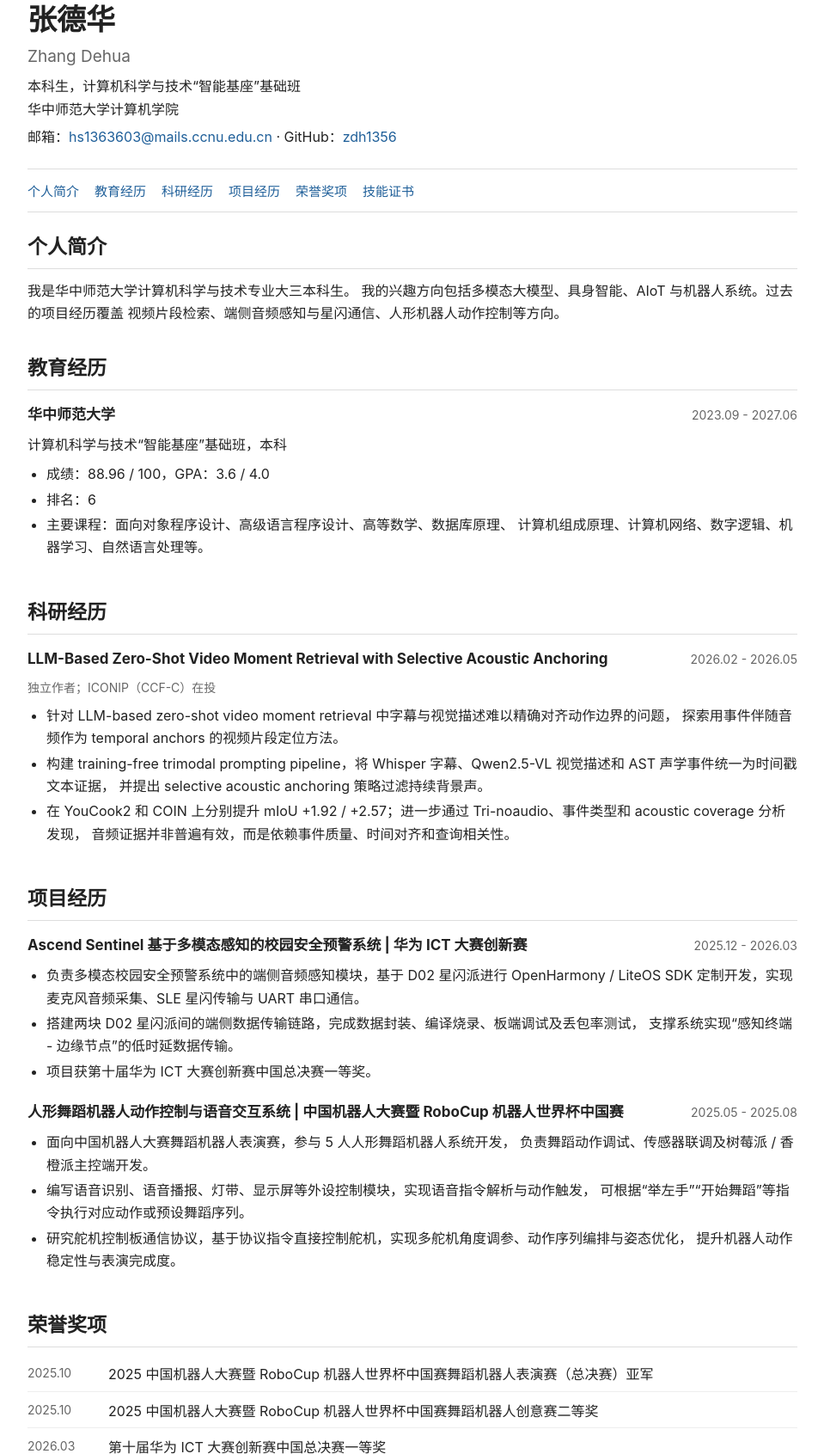
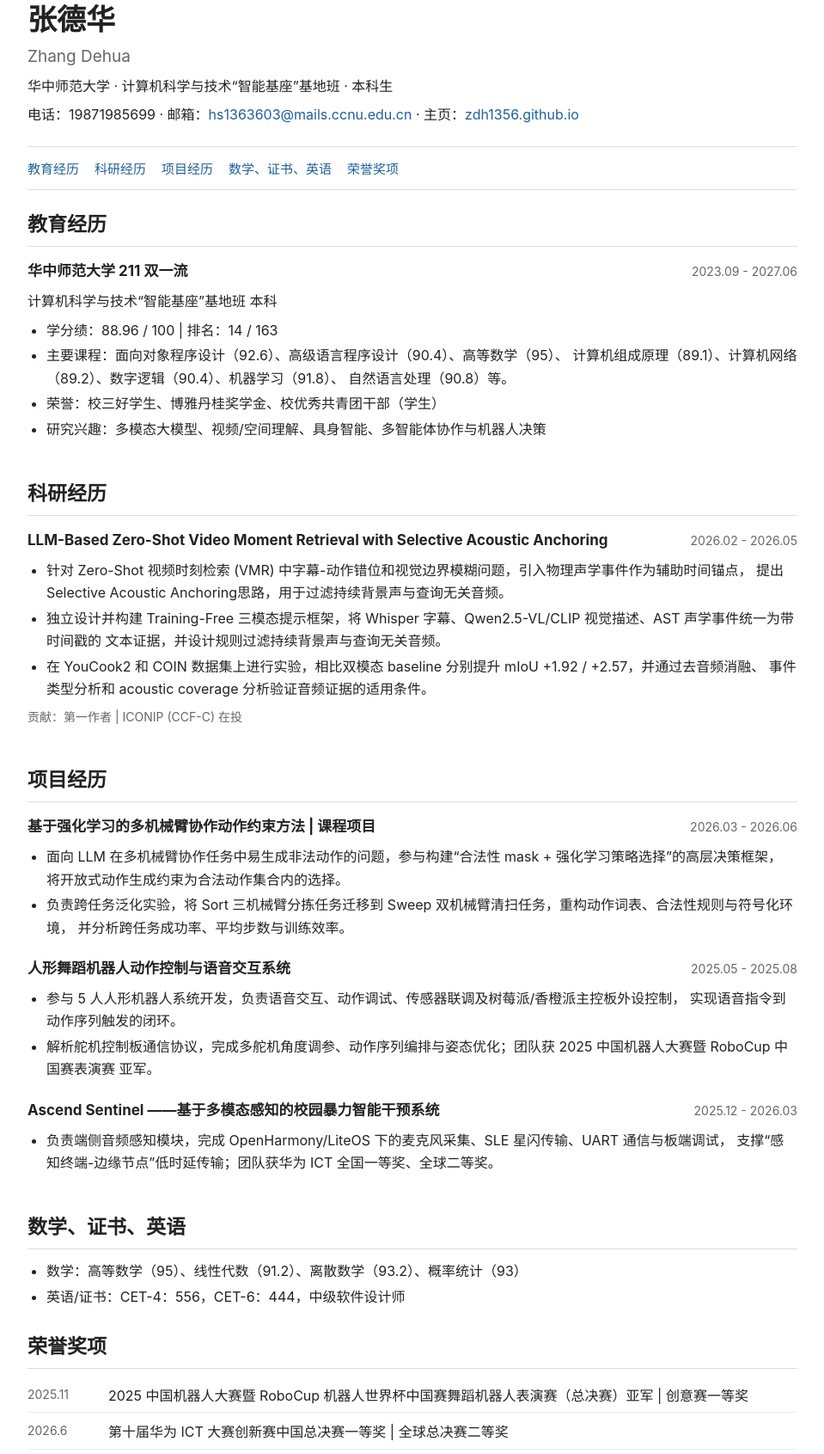
Before and after one commit to zdh1356/zdh1356.github.io, a plain HTML site: page index.html in a window 1280 px wide. Shown: the part 29-1720 px from the top of the page at 86% size, without its empty margins (160-1119 px from the left). Drawn offline with Linux system fonts and the light colour scheme.

Commit message:
Update homepage from latest resume

```diff
--- a/index.html
+++ b/index.html
@@ -6,7 +6,7 @@
     <title>张德华 | Zhang Dehua</title>
     <meta
       name="description"
-      content="张德华，华中师范大学计算机科学与技术本科生。研究兴趣包括多模态大模型、具身智能、AIoT 与机器人系统。"
+      content="张德华，华中师范大学计算机科学与技术“智能基座”基地班本科生。研究兴趣包括多模态大模型、视频/空间理解、具身智能、多智能体协作与机器人决策。"
     />
     <link rel="stylesheet" href="styles.css" />
   </head>
@@ -16,51 +16,40 @@
         <div>
           <h1>张德华</h1>
           <p class="subtitle">Zhang Dehua</p>
+          <p>华中师范大学 · 计算机科学与技术“智能基座”基地班 · 本科生</p>
           <p>
-            本科生，计算机科学与技术“智能基座”基础班<br />
-            华中师范大学计算机学院
-          </p>
-          <p>
-            邮箱：<a href="mailto:hs1363603@mails.ccnu.edu.cn">hs1363603@mails.ccnu.edu.cn</a>
-            · GitHub：<a href="https://github.com/zdh1356">zdh1356</a>
+            电话：19871985699 · 邮箱：<a href="mailto:hs1363603@mails.ccnu.edu.cn">hs1363603@mails.ccnu.edu.cn</a>
+            · 主页：<a href="https://zdh1356.github.io/">zdh1356.github.io</a>
           </p>
         </div>
       </header>
 
       <nav class="nav" aria-label="页面导航">
-        <a href="#about">个人简介</a>
         <a href="#education">教育经历</a>
         <a href="#research">科研经历</a>
         <a href="#projects">项目经历</a>
+        <a href="#skills">数学、证书、英语</a>
         <a href="#awards">荣誉奖项</a>
-        <a href="#skills">技能证书</a>
       </nav>
 
       <main>
-        <section id="about">
-          <h2>个人简介</h2>
-          <p>
-            我是华中师范大学计算机科学与技术专业大三本科生。
-            我的兴趣方向包括多模态大模型、具身智能、AIoT 与机器人系统。过去的项目经历覆盖
-            视频片段检索、端侧音频感知与星闪通信、人形机器人动作控制等方向。
-          </p>
-        </section>
-
         <section id="education">
           <h2>教育经历</h2>
           <div class="item">
             <div class="item-title">
-              <strong>华中师范大学</strong>
+              <strong>华中师范大学 211 双一流</strong>
               <span>2023.09 - 2027.06</span>
             </div>
-            <p>计算机科学与技术“智能基座”基础班，本科</p>
+            <p>计算机科学与技术“智能基座”基地班 本科</p>
             <ul>
-              <li>成绩：88.96 / 100，GPA：3.6 / 4.0</li>
-              <li>排名：6</li>
+              <li>学分绩：88.96 / 100 | 排名：14 / 163</li>
               <li>
-                主要课程：面向对象程序设计、高级语言程序设计、高等数学、数据库原理、
-                计算机组成原理、计算机网络、数字逻辑、机器学习、自然语言处理等。
+                主要课程：面向对象程序设计（92.6）、高级语言程序设计（90.4）、高等数学（95）、
+                计算机组成原理（89.1）、计算机网络（89.2）、数字逻辑（90.4）、机器学习（91.8）、
+                自然语言处理（90.8）等。
               </li>
+              <li>荣誉：校三好学生、博雅丹桂奖学金、校优秀共青团干部（学生）</li>
+              <li>研究兴趣：多模态大模型、视频/空间理解、具身智能、多智能体协作与机器人决策</li>
             </ul>
           </div>
         </section>
@@ -72,21 +61,21 @@
               <strong>LLM-Based Zero-Shot Video Moment Retrieval with Selective Acoustic Anchoring</strong>
               <span>2026.02 - 2026.05</span>
             </div>
-            <p class="meta">独立作者；ICONIP（CCF-C）在投</p>
             <ul>
               <li>
-                针对 LLM-based zero-shot video moment retrieval 中字幕与视觉描述难以精确对齐动作边界的问题，
-                探索用事件伴随音频作为 temporal anchors 的视频片段定位方法。
+                针对 Zero-Shot 视频时刻检索 (VMR) 中字幕-动作错位和视觉边界模糊问题，引入物理声学事件作为辅助时间锚点，
+                提出Selective Acoustic Anchoring思路，用于过滤持续背景声与查询无关音频。
               </li>
               <li>
-                构建 training-free trimodal prompting pipeline，将 Whisper 字幕、Qwen2.5-VL 视觉描述和 AST 声学事件统一为时间戳文本证据，
-                并提出 selective acoustic anchoring 策略过滤持续背景声。
+                独立设计并构建 Training-Free 三模态提示框架，将 Whisper 字幕、Qwen2.5-VL/CLIP 视觉描述、AST 声学事件统一为带时间戳的
+                文本证据，并设计规则过滤持续背景声与查询无关音频。
               </li>
               <li>
-                在 YouCook2 和 COIN 上分别提升 mIoU +1.92 / +2.57；进一步通过 Tri-noaudio、事件类型和 acoustic coverage 分析发现，
-                音频证据并非普遍有效，而是依赖事件质量、时间对齐和查询相关性。
+                在 YouCook2 和 COIN 数据集上进行实验，相比双模态 baseline 分别提升 mIoU +1.92 / +2.57，并通过去音频消融、
+                事件类型分析和 acoustic coverage 分析验证音频证据的适用条件。
               </li>
             </ul>
+            <p class="meta">贡献：第一作者 | ICONIP (CCF-C) 在投</p>
           </div>
         </section>
 
@@ -94,68 +83,72 @@
           <h2>项目经历</h2>
           <div class="item">
             <div class="item-title">
-              <strong>Ascend Sentinel 基于多模态感知的校园安全预警系统 | 华为 ICT 大赛创新赛</strong>
-              <span>2025.12 - 2026.03</span>
+              <strong>基于强化学习的多机械臂协作动作约束方法 | 课程项目</strong>
+              <span>2026.03 - 2026.06</span>
             </div>
             <ul>
               <li>
-                负责多模态校园安全预警系统中的端侧音频感知模块，基于 D02 星闪派进行
-                OpenHarmony / LiteOS SDK 定制开发，实现麦克风音频采集、SLE 星闪传输与 UART 串口通信。
+                面向 LLM 在多机械臂协作任务中易生成非法动作的问题，参与构建“合法性 mask + 强化学习策略选择”的高层决策框架，
+                将开放式动作生成约束为合法动作集合内的选择。
               </li>
               <li>
-                搭建两块 D02 星闪派间的端侧数据传输链路，完成数据封装、编译烧录、板端调试及丢包率测试，
-                支撑系统实现“感知终端 - 边缘节点”的低时延数据传输。
+                负责跨任务泛化实验，将 Sort 三机械臂分拣任务迁移到 Sweep 双机械臂清扫任务，重构动作词表、合法性规则与符号化环境，
+                并分析跨任务成功率、平均步数与训练效率。
               </li>
-              <li>项目获第十届华为 ICT 大赛创新赛中国总决赛一等奖。</li>
             </ul>
           </div>
 
           <div class="item">
             <div class="item-title">
-              <strong>人形舞蹈机器人动作控制与语音交互系统 | 中国机器人大赛暨 RoboCup 机器人世界杯中国赛</strong>
+              <strong>人形舞蹈机器人动作控制与语音交互系统</strong>
               <span>2025.05 - 2025.08</span>
             </div>
             <ul>
               <li>
-                面向中国机器人大赛舞蹈机器人表演赛，参与 5 人人形舞蹈机器人系统开发，
-                负责舞蹈动作调试、传感器联调及树莓派 / 香橙派主控端开发。
+                参与 5 人人形机器人系统开发，负责语音交互、动作调试、传感器联调及树莓派/香橙派主控板外设控制，
+                实现语音指令到动作序列触发的闭环。
               </li>
               <li>
-                编写语音识别、语音播报、灯带、显示屏等外设控制模块，实现语音指令解析与动作触发，
-                可根据“举左手”“开始舞蹈”等指令执行对应动作或预设舞蹈序列。
+                解析舵机控制板通信协议，完成多舵机角度调参、动作序列编排与姿态优化；团队获 2025 中国机器人大赛暨 RoboCup 中国赛表演赛
+                亚军。
               </li>
+            </ul>
+          </div>
+
+          <div class="item">
+            <div class="item-title">
+              <strong>Ascend Sentinel ——基于多模态感知的校园暴力智能干预系统</strong>
+              <span>2025.12 - 2026.03</span>
+            </div>
+            <ul>
               <li>
-                研究舵机控制板通信协议，基于协议指令直接控制舵机，实现多舵机角度调参、动作序列编排与姿态优化，
-                提升机器人动作稳定性与表演完成度。
+                负责端侧音频感知模块，完成 OpenHarmony/LiteOS 下的麦克风采集、SLE 星闪传输、UART 通信与板端调试，
+                支撑“感知终端-边缘节点”低时延传输；团队获华为 ICT 全国一等奖、全球二等奖。
               </li>
             </ul>
           </div>
         </section>
 
+        <section id="skills">
+          <h2>数学、证书、英语</h2>
+          <ul>
+            <li>数学：高等数学（95）、线性代数（91.2）、离散数学（93.2）、概率统计（93）</li>
+            <li>英语/证书：CET-4：556，CET-6：444，中级软件设计师</li>
+          </ul>
+        </section>
+
         <section id="awards">
           <h2>荣誉奖项</h2>
           <ul class="award-list">
-            <li><span>2025.10</span> 2025 中国机器人大赛暨 RoboCup 机器人世界杯中国赛舞蹈机器人表演赛（总决赛）亚军</li>
-            <li><span>2025.10</span> 2025 中国机器人大赛暨 RoboCup 机器人世界杯中国赛舞蹈机器人创意赛二等奖</li>
-            <li><span>2026.03</span> 第十届华为 ICT 大赛创新赛中国总决赛一等奖</li>
-            <li><span>2025</span> 大学生创新创业训练计划B类优秀结项</li>
-            <li><span>2024</span> 博雅丹桂奖学金</li>
-          </ul>
-        </section>
-
-        <section id="skills">
-          <h2>技能 / 证书及其他</h2>
-          <ul>
-            <li>数学：高等数学（95）、线性代数（91.2）、离散数学（93.2）、概率统计（93）</li>
-            <li>证书：中级软件设计师</li>
-            <li>英语：CET-6，CET-4</li>
-            <li>技术：Python、C / C++、MindSpore、OpenHarmony、LiteOS、NearLink SLE、UART、树莓派 / 香橙派、舵机控制</li>
+            <li><span>2025.11</span> 2025 中国机器人大赛暨 RoboCup 机器人世界杯中国赛舞蹈机器人表演赛（总决赛）亚军 | 创意赛一等奖</li>
+            <li><span>2026.6</span> 第十届华为 ICT 大赛创新赛中国总决赛一等奖 | 全球总决赛二等奖</li>
+            <li><span>2026.5</span> 第十九届中国大学生计算机设计大赛中南赛区一等奖</li>
           </ul>
         </section>
       </main>
 
       <footer>
-        <p>© <span id="year"></span> Zhang Dehua. Last updated: 2026.05.</p>
+        <p>© <span id="year"></span> Zhang Dehua. Last updated: 2026.06.</p>
       </footer>
     </div>
 
```
